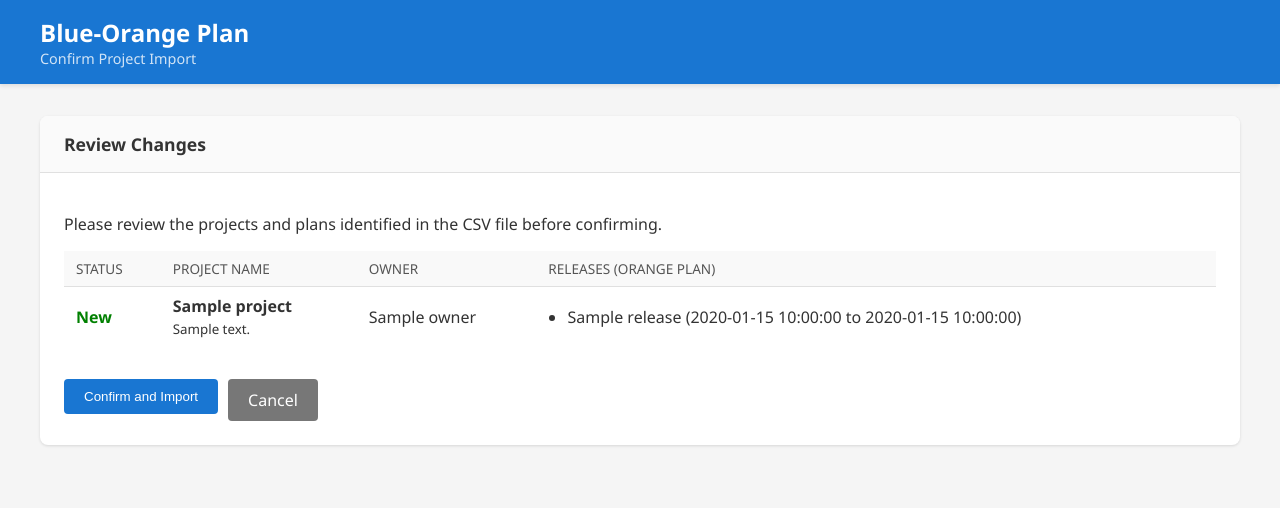
After one commit to tssudhish/blue_orange_plan, a FastAPI app: template src/templates/project_import_confirm.html in a window 1280 px wide. The commit adds this page. Shown: the top 508 px of the page. Run offline with FastAPI, Linux system fonts and the light colour scheme; the template is opened without the code that fills it: most values are stand-ins (such as "Sample title", 1, 10 or a date in 2020).

Commit message:
project import feature

```diff
--- a/src/main.py
+++ b/src/main.py
@@ -1,6 +1,7 @@
 from fastapi import Depends, FastAPI, HTTPException, Form, UploadFile, File
 import csv
 import io
+import json
 from sqlalchemy.orm import Session
 from typing import List
 
@@ -171,6 +172,87 @@ async def create_test_project_ui(db: Session = Depends(get_db)):
 
     return RedirectResponse(url="/dashboard", status_code=303)
 
+@app.post("/dashboard/import-projects/check", response_class=HTMLResponse)
+async def check_project_import(
+    request: Request,
+    file: UploadFile = File(...),
+    db: Session = Depends(get_db)
+):
+    if not file.filename.endswith('.csv'):
+        raise HTTPException(status_code=400, detail="Invalid file type. Please upload a CSV.")
+
+    content = await file.read()
+    decoded_content = content.decode('utf-8')
+    csv_reader = csv.DictReader(io.StringIO(decoded_content))
+
+    # Group data by project
+    projects_data = {}
+    for row in csv_reader:
+        p_name = row.get("project_name")
+        if not p_name: continue
+
+        if p_name not in projects_data:
+            projects_data[p_name] = {
+                "name": p_name,
+                "description": row.get("project_description", ""),
+                "owner": row.get("project_owner", ""),
+                "releases": []
+            }
+
+        if row.get("release_name"):
+            projects_data[p_name]["releases"].append({
+                "name": row.get("release_name"),
+                "description": row.get("release_description", ""),
+                "start_date": row.get("start_date"),
+                "end_date": row.get("end_date")
+            })
+
+    # Compare with DB
+    changes = []
+    for p_name, p_data in projects_data.items():
+        existing_project = crud.get_project_by_name(db, p_name)
+        status = "Update" if existing_project else "New"
+
+        changes.append({
+            "status": status,
+            "project": p_data,
+            "existing_id": existing_project.id if existing_project else None
+        })
+
+    return templates.TemplateResponse("project_import_confirm.html", {
+        "request": request,
+        "changes": changes,
+        "json_data": json.dumps(changes)
+    })
+
+@app.post("/dashboard/import-projects/confirm")
+async def confirm_project_import(
+    data: str = Form(...),
+    db: Session = Depends(get_db)
+):
+    changes = json.loads(data)
+
+    for item in changes:
+        p_data = item["project"]
+        project_schema = schemas.ProjectCreate(
+            name=p_data["name"], description=p_data["description"], owner=p_data["owner"]
+        )
+
+        if item["status"] == "New":
+            project = crud.create_project(db, project_schema)
+        else:
+            project = crud.update_project(db, item["existing_id"], project_schema)
+
+        for r_data in p_data["releases"]:
+            release_schema = schemas.OrangePlanItemCreate(**r_data)
+            existing_release = crud.get_orange_plan_item_by_name(db, r_data["name"], project.id)
+            if existing_release:
+                crud.update_orange_plan_item(db, existing_release.id, release_schema)
+            else:
+                crud.create_orange_plan_item(db, release_schema, project.id)
+
+    return RedirectResponse(url="/dashboard", status_code=303)
+
 @app.post("/dashboard/import-requirements")
 async def import_requirements(
     file: UploadFile = File(...),
--- /dev/null
+++ b/src/templates/project_import_confirm.html
@@ -0,0 +1,78 @@
+<!DOCTYPE html>
+<html lang="en">
+<head>
+    <meta charset="UTF-8">
+    <meta name="viewport" content="width=device-width, initial-scale=1.0">
+    <title>Confirm Project Import</title>
+    <link rel="stylesheet" href="{{ url_for('static', path='/style.css') }}">
+    <style>
+        .status-new { color: green; font-weight: bold; }
+        .status-update { color: orange; font-weight: bold; }
+        .diff-table td { padding: 8px 12px; border-bottom: 1px solid #eee; }
+        .diff-table th { text-align: left; padding: 8px 12px; background: #f9f9f9; }
+    </style>
+</head>
+<body>
+    <header>
+        <div class="container">
+            <h1>Blue-Orange Plan</h1>
+            <p>Confirm Project Import</p>
+        </div>
+    </header>
+
+    <div class="container main-content">
+        <div class="card">
+            <div class="card-header">
+                <h2>Review Changes</h2>
+            </div>
+            <div class="card-body" style="padding: 1.5rem;">
+                <p>Please review the projects and plans identified in the CSV file before confirming.</p>
+
+                <table class="data-table diff-table">
+                    <thead>
+                        <tr>
+                            <th>Status</th>
+                            <th>Project Name</th>
+                            <th>Owner</th>
+                            <th>Releases (Orange Plan)</th>
+                        </tr>
+                    </thead>
+                    <tbody>
+                        {% for change in changes %}
+                        <tr>
+                            <td class="status-{{ change.status|lower }}">{{ change.status }}</td>
+                            <td>
+                                <strong>{{ change.project.name }}</strong><br>
+                                <small>{{ change.project.description }}</small>
+                            </td>
+                            <td>{{ change.project.owner }}</td>
+                            <td>
+                                {% if change.project.releases %}
+                                <ul style="margin: 0; padding-left: 1.2rem;">
+                                    {% for release in change.project.releases %}
+                                    <li>
+                                        {{ release.name }} ({{ release.start_date }} to {{ release.end_date }})
+                                    </li>
+                                    {% endfor %}
+                                </ul>
+                                {% else %}
+                                <span style="color: #999;">No releases defined</span>
+                                {% endif %}
+                            </td>
+                        </tr>
+                        {% endfor %}
+                    </tbody>
+                </table>
+
+                <div style="margin-top: 2rem; display: flex; gap: 10px;">
+                    <form action="/dashboard/import-projects/confirm" method="post">
+                        <input type="hidden" name="data" value="{{ json_data }}">
+                        <button type="submit" class="btn-primary">Confirm and Import</button>
+                    </form>
+                    <a href="/dashboard" class="btn-primary" style="background-color: #777; text-decoration: none; display: inline-block; padding: 10px 20px;">Cancel</a>
+                </div>
+            </div>
+        </div>
+    </div>
+</body>
+</html>
```
Also changed, not shown: src/crud.py (+29 -0 lines), src/templates/dashboard.html (+15 -0 lines).
